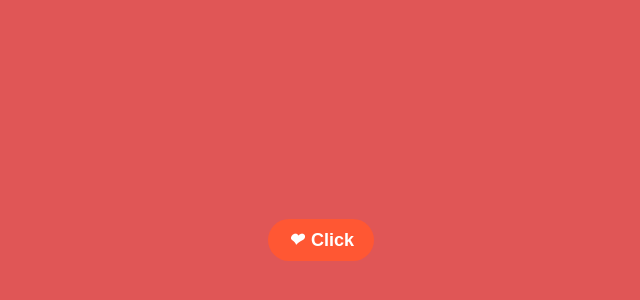
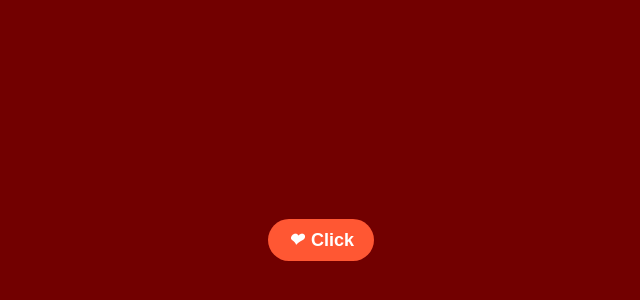
Before and after one commit to 021-kn/c, a plain HTML site: page index.html in a window 1280 px wide. Shown: the part 160-460 px from the top of the page, without its empty margins (319-959 px from the left). Drawn offline with Linux system fonts and the light colour scheme.

Commit message:
Update index.html

```diff
--- a/index.html
+++ b/index.html
@@ -10,7 +10,7 @@
             justify-content: center;
             align-items: center;
             height: 100vh;
-            background-color: #e05656; /* Fundo preto */
+            background-color: #720000; /* Fundo preto */
             flex-direction: column;
             font-family: Arial, sans-serif;
             color: white;
```
